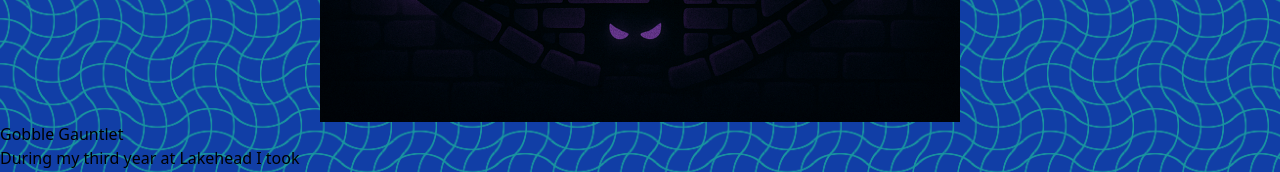
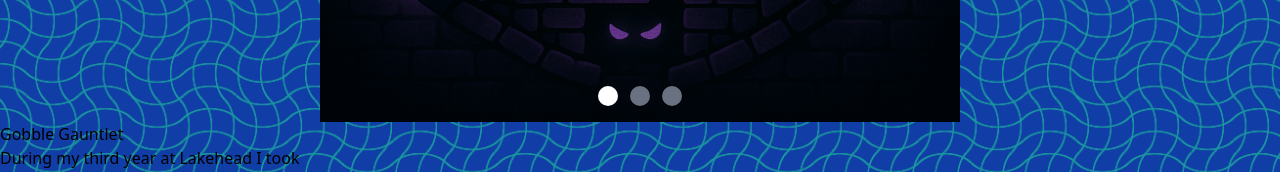
Before and after one commit to JamesL2004/Personal-Portfolio-Site, a Next.js app: page /gobbleGauntlet in a window 1280 px wide. Shown: the part 714-886 px from the top of the page. Built offline with nearby package versions, Linux system fonts and the light colour scheme.

Commit message:
Finished slider

```diff
--- a/components/gobbleGauntlet/GauntletCarousel.jsx
+++ b/components/gobbleGauntlet/GauntletCarousel.jsx
@@ -37,6 +37,22 @@ export default function GauntletCarousel({slides}){
                         <BsFillArrowRightCircleFill/>
                     </button>
                 </div>
+
+                 <div className="absolute bottom-0 py-4 flex justify-center gap-3 w-full">
+                    {slides.map((s, i) => {
+                    return (
+                        <div
+                        onClick={() => {
+                            setCurrent(i);
+                        }}
+                        key={"circle" + i}
+                        className={`rounded-full w-5 h-5 cursor-pointer  ${
+                            i == current ? "bg-white" : "bg-gray-500"
+                        }`}
+                        ></div>
+                    );
+                    })}
+                </div>
             </section>
         </>
     );
```
